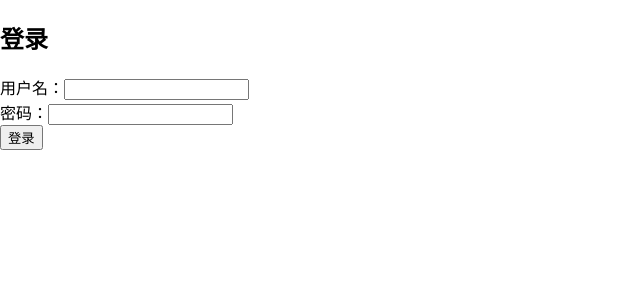
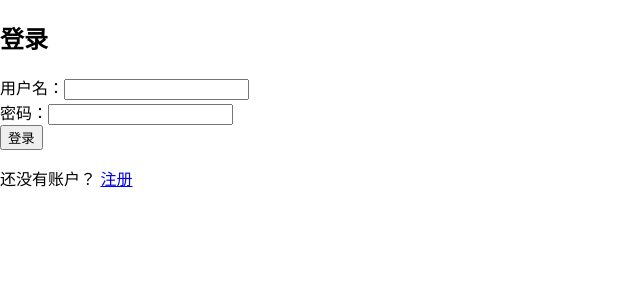
Before and after one commit to iskaikaila/kaikai-AI-Medical-Test-Report, a React (Create React App) app in the folder frontend/: page / in a window 1280 px wide. Shown: the top 300 px of the page, without its empty margins (0-640 px from the left). Built offline with nearby package versions, Linux system fonts and the light colour scheme.

Commit message:
update backend

```diff
--- a/frontend/src/pages/Login.js
+++ b/frontend/src/pages/Login.js
@@ -1,4 +1,5 @@
 import React, { useState } from 'react';
+import { Link } from 'react-router-dom';
 import { login } from '../services/authService';
 
 const Login = () => {
@@ -43,6 +44,7 @@
                 {error && <p>{error}</p>}
                 <button type="submit">登录</button>
             </form>
+            <p>还没有账户？ <Link to="/register">注册</Link></p>
         </div>
     );
 };
```
